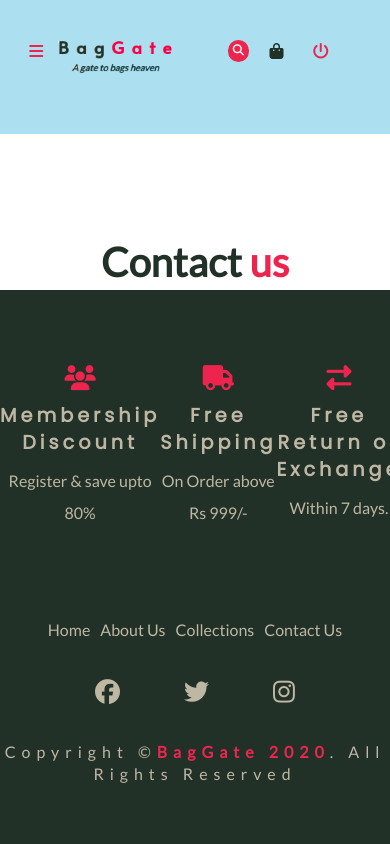
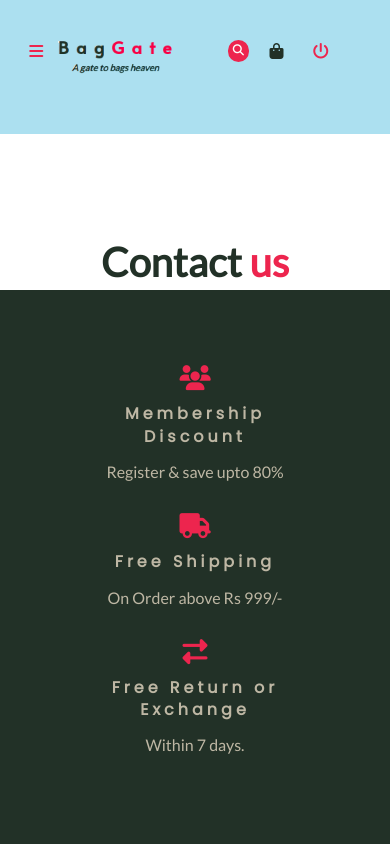
Before and after one commit to kapeiharshad/ecommerce-ui, a React (Create React App) app: page /contact in a window 390 px wide. Shown: the top 844 px of the page. Built offline with nearby package versions, Linux system fonts and the light colour scheme; the HTML template or start-up script is replaced by a standard one.

Commit message:
footer-top responsive done

```diff
--- a/src/components/footer/Footer.css
+++ b/src/components/footer/Footer.css
@@ -71,3 +71,18 @@
   font-size: 25px;
   color: var(--primaryColor);
 }
+.footer-top-title {
+  font-size: 16px;
+}
+
+@media screen and (max-width: 720px) {
+  .footer-top-container {
+    display: flex;
+    flex-direction: column;
+    justify-content: space-around;
+  }
+  .footer-top {
+    max-width: 200px;
+    margin: 0 auto;
+  }
+}
```
